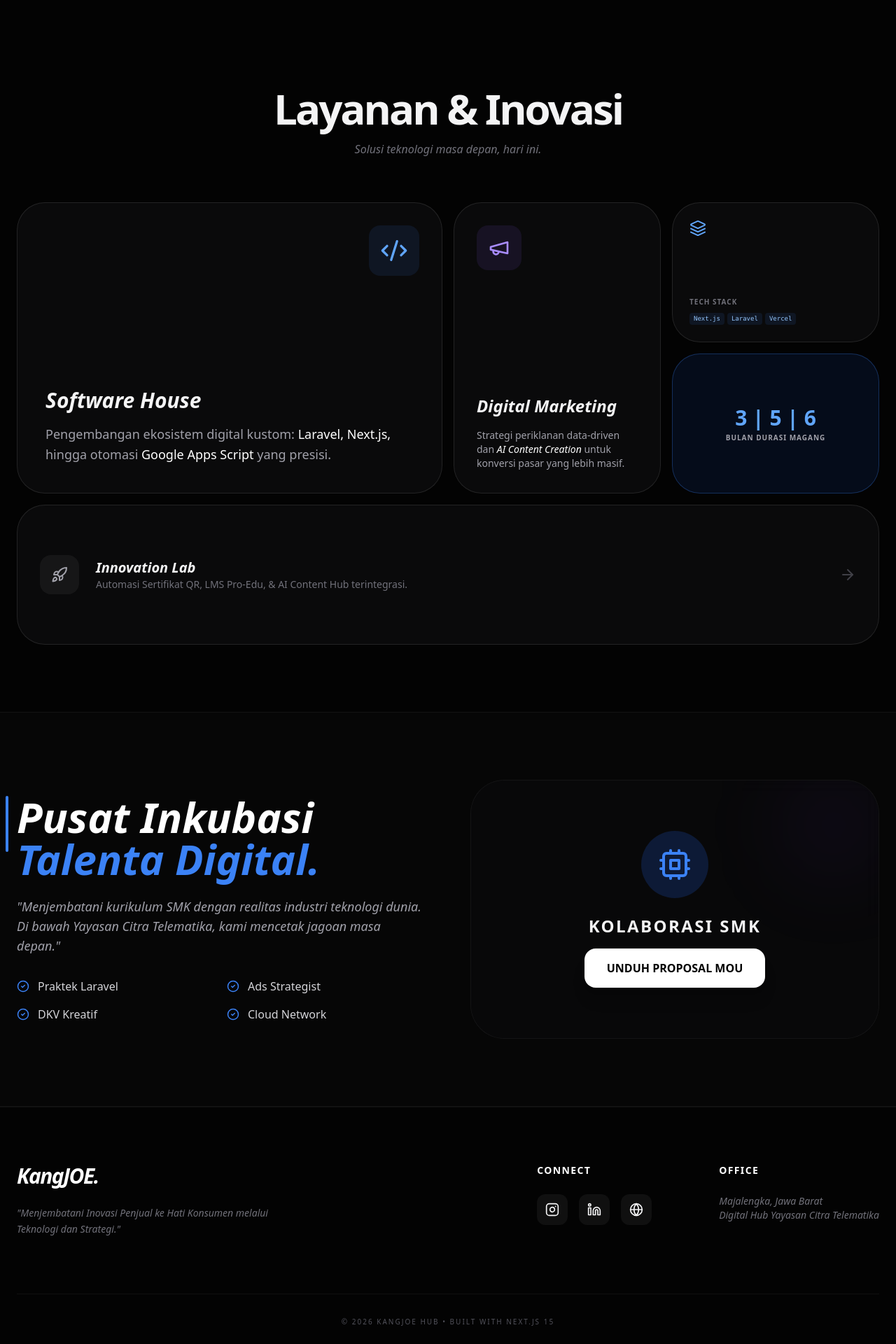
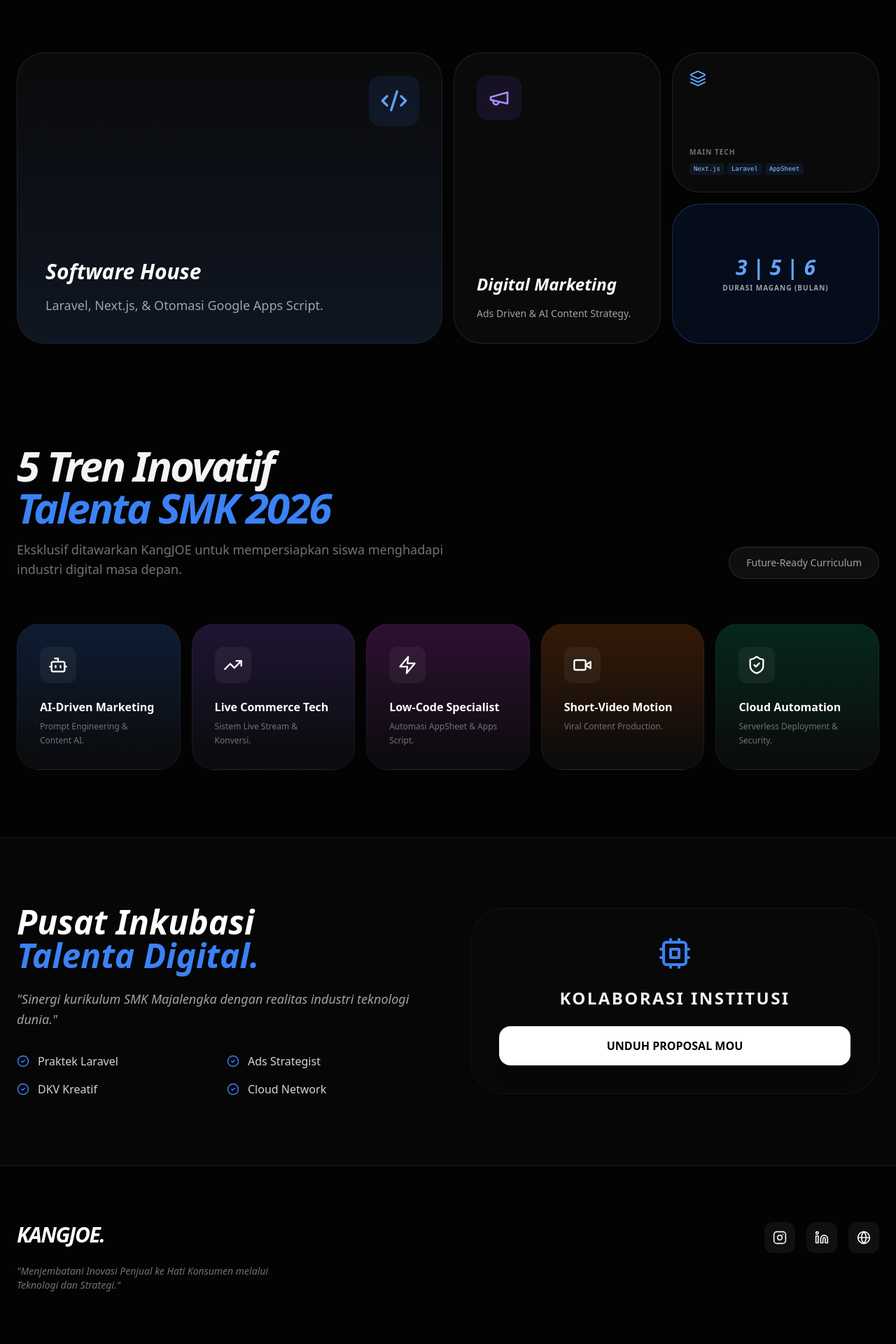
Before and after one commit to deny97-ct/landingpage-kangjoe, a Next.js app: page / in a window 1280 px wide. Shown: the part 740-2660 px from the top of the page at 70% size. Built offline with nearby package versions, Linux system fonts and the light colour scheme.

Commit message:
Update page.tsx

```diff
--- a/src/app/page.tsx
+++ b/src/app/page.tsx
@@ -15,8 +15,12 @@ import {
   Layout,
   Cpu,
   Globe,
-  Database,
-  Layers
+  Layers,
+  Sparkles,
+  Bot,
+  Video,
+  ShieldCheck,
+  TrendingUp
 } from 'lucide-react';
 
 export default function LandingPage() {
@@ -30,8 +34,8 @@ export default function LandingPage() {
         </div>
         <div className="hidden md:flex gap-10 text-sm font-medium text-zinc-400">
           <a href="#services" className="hover:text-white transition-colors">Layanan</a>
-          <a href="#smk" className="hover:text-white transition-colors">Program SMK</a>
-          <a href="#about" className="hover:text-white transition-colors">Tentang</a>
+          <a href="#innovation" className="hover:text-white transition-colors">Inovasi SMK</a>
+          <a href="#smk" className="hover:text-white transition-colors">Program</a>
         </div>
         <button className="bg-white text-black hover:bg-zinc-200 px-6 py-2.5 rounded-full text-sm font-bold transition-all active:scale-95 shadow-lg shadow-white/5">
           Mulai Proyek
@@ -48,11 +52,11 @@ export default function LandingPage() {
           transition={{ duration: 0.8 }}
           className="max-w-5xl"
         >
-          <div className="inline-flex items-center gap-2 px-4 py-1.5 rounded-full border border-blue-500/20 bg-blue-500/5 text-blue-400 text-xs font-semibold mb-8 animate-pulse">
-            <Zap size={14} className="fill-current" /> Digital Solution & Creative Marketing Hub
+          <div className="inline-flex items-center gap-2 px-4 py-1.5 rounded-full border border-blue-500/20 bg-blue-500/5 text-blue-400 text-xs font-semibold mb-8">
+            <Zap size={14} className="fill-current" /> Leading Digital Innovation in Majalengka
           </div>
 
-          <h1 className="text-6xl md:text-8xl font-black tracking-tighter mb-8 leading-[1.05] text-white">
+          <h1 className="text-6xl md:text-8xl font-black tracking-tighter mb-8 leading-[1.05] text-white italic">
             Menjembatani <span className="text-blue-500">Inovasi</span> <br />
             ke Hati <span className="bg-gradient-to-r from-violet-400 to-fuchsia-500 bg-clip-text text-transparent">Konsumen</span>
           </h1>
@@ -65,110 +69,99 @@ export default function LandingPage() {
             <button className="group relative flex items-center justify-center gap-3 bg-blue-600 hover:bg-blue-500 text-white px-10 py-5 rounded-2xl font-bold transition-all shadow-2xl shadow-blue-500/20">
               Konsultasi Gratis <ArrowRight size={20} className="group-hover:translate-x-1 transition-transform" />
             </button>
-            <button className="px-10 py-5 rounded-2xl font-bold border border-white/10 hover:bg-white/5 transition-all text-zinc-300">
-              Lihat Portofolio
-            </button>
           </div>
         </motion.div>
       </section>
 
-      {/* --- BENTO GRID SERVICES & UPDATES --- */}
-      <section id="services" className="px-6 py-24 max-w-7xl mx-auto">
-        <div className="text-center mb-16">
-          <h2 className="text-4xl md:text-6xl font-black mb-4 tracking-tighter">Layanan & Inovasi</h2>
-          <p className="text-zinc-500 italic">Solusi teknologi masa depan, hari ini.</p>
-        </div>
-
+      {/* --- BENTO GRID SERVICES --- */}
+      <section id="services" className="px-6 py-12 max-w-7xl mx-auto">
         <div className="grid grid-cols-1 md:grid-cols-4 gap-4 auto-rows-[200px]">
 
-          {/* Card 1: Software House (Large) */}
-          <motion.div
-            whileHover={{ y: -5 }}
-            className="md:col-span-2 md:row-span-2 relative group overflow-hidden rounded-[2.5rem] border border-white/10 bg-zinc-900/40 p-10 flex flex-col justify-end"
-          >
+          {/* Card 1: Software House */}
+          <motion.div whileHover={{ y: -5 }} className="md:col-span-2 md:row-span-2 relative group overflow-hidden rounded-[2.5rem] border border-white/10 bg-zinc-900/40 p-10 flex flex-col justify-end">
             <div className="absolute top-8 right-8 p-4 bg-blue-500/10 rounded-2xl text-blue-400 group-hover:bg-blue-500 group-hover:text-white transition-all duration-500">
               <Code2 size={40} />
             </div>
             <div className="relative z-10">
-              <h3 className="text-3xl font-bold mb-4 italic">Software House</h3>
-              <p className="text-zinc-400 text-lg leading-relaxed">
-                Pengembangan ekosistem digital kustom: <span className="text-white">Laravel, Next.js,</span> hingga otomasi <span className="text-white font-medium">Google Apps Script</span> yang presisi.
-              </p>
+              <h3 className="text-3xl font-bold mb-4 italic text-white">Software House</h3>
+              <p className="text-zinc-400 text-lg">Laravel, Next.js, & Otomasi Google Apps Script.</p>
             </div>
-            <div className="absolute inset-0 bg-gradient-to-t from-blue-500/10 to-transparent opacity-0 group-hover:opacity-100 transition-opacity duration-500" />
+            <div className="absolute inset-0 bg-gradient-to-t from-blue-500/10 to-transparent" />
           </motion.div>
 
-          {/* Card 2: Marketing (Tall) */}
-          <motion.div
-            whileHover={{ y: -5 }}
-            className="md:row-span-2 relative group overflow-hidden rounded-[2.5rem] border border-white/10 bg-zinc-900/40 p-8 flex flex-col justify-between"
-          >
+          {/* Card 2: Marketing */}
+          <motion.div whileHover={{ y: -5 }} className="md:row-span-2 relative group overflow-hidden rounded-[2.5rem] border border-white/10 bg-zinc-900/40 p-8 flex flex-col justify-between">
             <div className="p-4 bg-violet-500/10 rounded-2xl text-violet-400 w-fit group-hover:bg-violet-500 group-hover:text-white transition-all duration-500">
               <Megaphone size={32} />
             </div>
             <div>
-              <h3 className="text-2xl font-bold mb-4 italic">Digital Marketing</h3>
-              <p className="text-zinc-400 text-sm">
-                Strategi periklanan data-driven dan <span className="text-white font-medium italic">AI Content Creation</span> untuk konversi pasar yang lebih masif.
-              </p>
+              <h3 className="text-2xl font-bold mb-4 italic text-white">Digital Marketing</h3>
+              <p className="text-zinc-400 text-sm">Ads Driven & AI Content Strategy.</p>
             </div>
-            <div className="absolute inset-0 bg-gradient-to-br from-violet-500/10 to-transparent opacity-0 group-hover:opacity-100 transition-opacity" />
           </motion.div>
 
-          {/* Card 3: Tech Stack (Small Square) */}
-          <motion.div
-            whileHover={{ scale: 1.02 }}
-            className="relative group overflow-hidden rounded-[2.5rem] border border-white/10 bg-zinc-900/40 p-6 flex flex-col justify-between"
-          >
+          {/* Card 3: Tech Stack */}
+          <motion.div className="relative group overflow-hidden rounded-[2.5rem] border border-white/10 bg-zinc-900/40 p-6 flex flex-col justify-between">
             <div className="text-blue-400"><Layers size={24}/></div>
             <div>
-              <h4 className="text-[10px] font-bold text-zinc-500 uppercase tracking-widest mb-2">Tech Stack</h4>
+              <h4 className="text-[10px] font-bold text-zinc-500 uppercase tracking-widest mb-2">Main Tech</h4>
               <div className="flex flex-wrap gap-1 text-[9px] font-mono text-blue-300">
                 <span className="px-1.5 py-0.5 bg-blue-500/10 rounded">Next.js</span>
                 <span className="px-1.5 py-0.5 bg-blue-500/10 rounded">Laravel</span>
-                <span className="px-1.5 py-0.5 bg-blue-500/10 rounded">Vercel</span>
+                <span className="px-1.5 py-0.5 bg-blue-500/10 rounded">AppSheet</span>
               </div>
             </div>
           </motion.div>
 
-          {/* Card 4: Internship Duration (Small Square) */}
-          <motion.div
-            whileHover={{ scale: 1.02 }}
-            className="relative group overflow-hidden rounded-[2.5rem] border border-blue-500/30 bg-blue-600/10 p-6 flex flex-col justify-center text-center"
-          >
-            <div className="text-blue-400 font-black text-3xl mb-1">3 | 5 | 6</div>
-            <p className="text-[10px] text-zinc-400 uppercase tracking-widest font-bold leading-tight">Bulan Durasi Magang</p>
+          {/* Card 4: Internship */}
+          <motion.div className="relative group overflow-hidden rounded-[2.5rem] border border-blue-500/30 bg-blue-600/10 p-6 flex flex-col justify-center text-center">
+            <div className="text-blue-400 font-black text-3xl mb-1 italic">3 | 5 | 6</div>
+            <p className="text-[10px] text-zinc-400 uppercase tracking-widest font-bold">Durasi Magang (Bulan)</p>
           </motion.div>
+        </div>
+      </section>
 
-          {/* Card 5: Innovation Lab (Wide Card) */}
-          <motion.div
-            whileHover={{ y: -5 }}
-            className="md:col-span-4 relative group overflow-hidden rounded-[2.5rem] border border-white/10 bg-zinc-900/40 p-8 flex items-center justify-between"
-          >
-            <div className="flex items-center gap-6">
-              <div className="p-4 bg-white/5 rounded-2xl text-zinc-400"><Rocket size={24} /></div>
-              <div>
-                <h3 className="text-xl font-bold italic">Innovation Lab</h3>
-                <p className="text-zinc-500 text-sm">Automasi Sertifikat QR, LMS Pro-Edu, & AI Content Hub terintegrasi.</p>
+      {/* --- INNOVATION & TRENDS SECTION --- */}
+      <section id="innovation" className="px-6 py-24 max-w-7xl mx-auto">
+        <div className="flex flex-col md:flex-row justify-between items-end mb-16 gap-6">
+          <div className="max-w-2xl">
+            <h2 className="text-4xl md:text-6xl font-black tracking-tighter mb-4 italic">5 Tren Inovatif <br/><span className="text-blue-500">Talenta SMK 2026</span></h2>
+            <p className="text-zinc-500 text-lg">Eksklusif ditawarkan KangJOE untuk mempersiapkan siswa menghadapi industri digital masa depan.</p>
+          </div>
+          <div className="px-6 py-3 bg-white/5 rounded-full border border-white/10 text-zinc-400 text-sm font-medium">
+            Future-Ready Curriculum
           </div>
         </div>
-            <ArrowRight className="text-zinc-700 group-hover:text-blue-500 transition-colors hidden md:block" />
+
+        <div className="grid grid-cols-1 md:grid-cols-5 gap-4">
+          {[
+            { title: "AI-Driven Marketing", desc: "Prompt Engineering & Content AI.", icon: <Bot size={28}/>, color: "from-blue-500/20" },
+            { title: "Live Commerce Tech", desc: "Sistem Live Stream & Konversi.", icon: <TrendingUp size={28}/>, color: "from-violet-500/20" },
+            { title: "Low-Code Specialist", desc: "Automasi AppSheet & Apps Script.", icon: <Zap size={28}/>, color: "from-fuchsia-500/20" },
+            { title: "Short-Video Motion", desc: "Viral Content Production.", icon: <Video size={28}/>, color: "from-orange-500/20" },
+            { title: "Cloud Automation", desc: "Serverless Deployment & Security.", icon: <ShieldCheck size={28}/>, color: "from-emerald-500/20" }
+          ].map((item, i) => (
+            <motion.div
+              key={i}
+              whileHover={{ scale: 1.05 }}
+              className={`p-8 rounded-[2rem] border border-white/5 bg-gradient-to-b ${item.color} to-zinc-900/40 flex flex-col gap-6`}
+            >
+              <div className="p-3 bg-white/5 w-fit rounded-xl text-white">{item.icon}</div>
+              <div>
+                <h4 className="font-bold text-white mb-2 leading-tight">{item.title}</h4>
+                <p className="text-xs text-zinc-500 leading-relaxed">{item.desc}</p>
+              </div>
             </motion.div>
-
+          ))}
         </div>
       </section>
 
       {/* --- PROGRAM SMK --- */}
       <section id="smk" className="px-6 py-24 bg-white/[0.01] border-y border-white/5 relative">
         <div className="max-w-7xl mx-auto grid md:grid-cols-2 gap-16 items-center">
-          <div className="relative">
-            <div className="absolute -left-4 top-0 w-1 h-20 bg-blue-500 rounded-full" />
-            <h2 className="text-4xl md:text-6xl font-black mb-6 leading-tight text-white italic">
-              Pusat Inkubasi <br/><span className="text-blue-500">Talenta Digital.</span>
-            </h2>
-            <p className="text-zinc-400 text-lg mb-8 font-light italic">
-              "Menjembatani kurikulum SMK dengan realitas industri teknologi dunia. Di bawah Yayasan Citra Telematika, kami mencetak jagoan masa depan."
-            </p>
+          <div>
+            <h2 className="text-4xl md:text-5xl font-black mb-6 italic text-white leading-tight">Pusat Inkubasi <br/><span className="text-blue-500">Talenta Digital.</span></h2>
+            <p className="text-zinc-400 text-lg mb-8 font-light italic leading-relaxed">"Sinergi kurikulum SMK Majalengka dengan realitas industri teknologi dunia."</p>
             <div className="grid grid-cols-1 sm:grid-cols-2 gap-4">
               {['Praktek Laravel', 'Ads Strategist', 'DKV Kreatif', 'Cloud Network'].map((item, i) => (
                 <div key={i} className="flex items-center gap-3 text-zinc-300 font-medium">
@@ -177,48 +170,31 @@ export default function LandingPage() {
               ))}
             </div>
           </div>
-          <div className="relative group p-8 rounded-[3rem] border border-white/5 bg-zinc-900/20 backdrop-blur-md overflow-hidden">
-             <div className="relative z-10 flex flex-col items-center text-center py-10">
-                <div className="w-24 h-24 bg-blue-600/20 rounded-full flex items-center justify-center mb-6 text-blue-500 group-hover:scale-110 transition-transform duration-500">
-                   <Cpu size={48} />
-                </div>
-                <h3 className="text-2xl font-extrabold mb-4 uppercase tracking-widest">Kolaborasi SMK</h3>
-                <button className="bg-white text-black px-8 py-4 rounded-2xl font-black hover:scale-105 transition-all shadow-xl">
+          <div className="relative group p-10 rounded-[3rem] border border-white/5 bg-zinc-900/20 backdrop-blur-md text-center">
+             <Cpu size={48} className="mx-auto mb-6 text-blue-500 animate-pulse" />
+             <h3 className="text-2xl font-black mb-6 uppercase tracking-widest">Kolaborasi Institusi</h3>
+             <button className="w-full bg-white text-black py-4 rounded-2xl font-black hover:bg-blue-500 hover:text-white transition-all shadow-xl">
                UNDUH PROPOSAL MOU
              </button>
-             </div>
-             <div className="absolute top-0 right-0 w-32 h-32 bg-violet-600/10 blur-3xl rounded-full" />
           </div>
         </div>
       </section>
 
       {/* --- FOOTER --- */}
       <footer className="px-6 py-20 border-t border-white/5">
-        <div className="max-w-7xl mx-auto flex flex-col md:flex-row justify-between items-start gap-12">
-          <div className="max-w-sm">
-            <div className="text-3xl font-black tracking-tighter mb-6 italic text-white">KangJOE.</div>
-            <p className="text-zinc-500 leading-relaxed text-sm italic">
-              "Menjembatani Inovasi Penjual ke Hati Konsumen melalui Teknologi dan Strategi."
-            </p>
+        <div className="max-w-7xl mx-auto flex flex-col md:flex-row justify-between items-start gap-12 text-center md:text-left">
+          <div className="max-w-sm mx-auto md:mx-0">
+            <div className="text-3xl font-black tracking-tighter mb-6 italic text-white uppercase">KangJOE.</div>
+            <p className="text-zinc-500 text-sm italic">"Menjembatani Inovasi Penjual ke Hati Konsumen melalui Teknologi dan Strategi."</p>
           </div>
-
-          <div className="flex flex-wrap gap-12 md:gap-24">
-            <div>
-              <h4 className="text-white font-bold mb-6 text-sm uppercase tracking-widest">Connect</h4>
-              <div className="flex gap-4">
+          <div className="flex gap-4 mx-auto md:mx-0">
              <a href="#" className="p-3 bg-white/5 rounded-xl hover:bg-blue-600 transition-colors"><Instagram size={20}/></a>
              <a href="#" className="p-3 bg-white/5 rounded-xl hover:bg-blue-600 transition-colors"><Linkedin size={20}/></a>
              <a href="#" className="p-3 bg-white/5 rounded-xl hover:bg-blue-600 transition-colors"><Globe size={20}/></a>
           </div>
         </div>
-            <div>
-              <h4 className="text-white font-bold mb-6 text-sm uppercase tracking-widest">Office</h4>
-              <p className="text-zinc-500 text-sm italic">Majalengka, Jawa Barat<br/>Digital Hub Yayasan Citra Telematika</p>
-            </div>
-          </div>
-        </div>
-        <div className="max-w-7xl mx-auto mt-20 pt-8 border-t border-white/5 flex justify-center text-zinc-600 text-[10px] tracking-[0.2em] uppercase">
-          © 2026 KangJOE Hub • Built with Next.js 15
+        <div className="max-w-7xl mx-auto mt-20 pt-8 border-t border-white/5 text-center text-zinc-600 text-[10px] tracking-[0.2em] uppercase">
+          © 2026 KangJOE Hub • Majalengka Innovation Center
         </div>
       </footer>
     </div>
```
Lines whose indentation alone changed are shown as unchanged.
